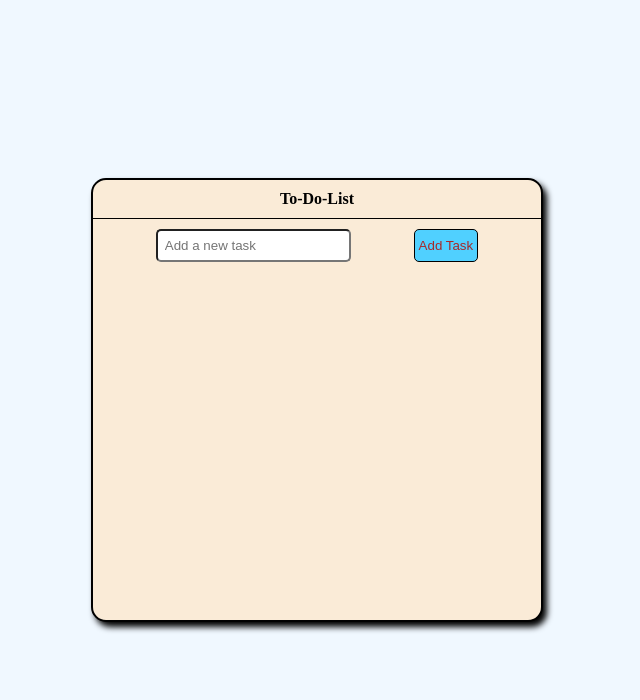
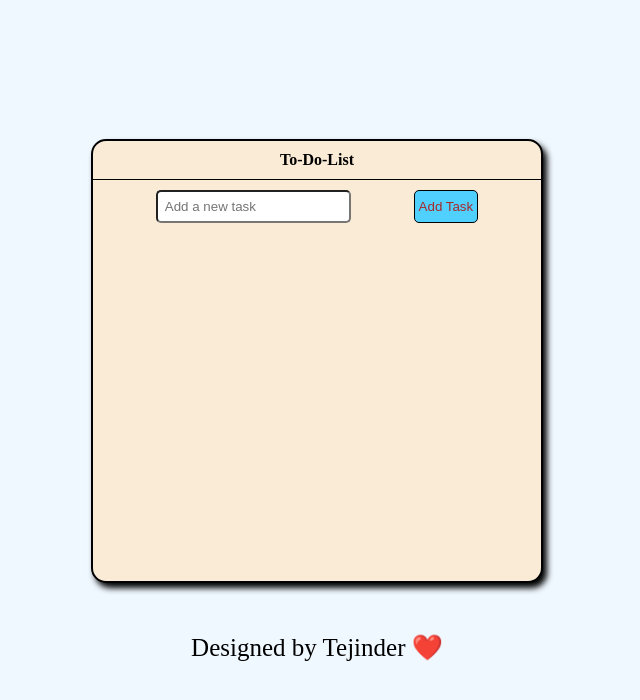
Before and after one commit to Tejinder-Kaur1/To-Do-List, a plain HTML site: page index.html in a window 1280 px wide. Shown: the whole page, without its empty margins (323-963 px from the left). Drawn offline with Linux system fonts and the light colour scheme.

Commit message:
Add Designed by Tejinder and Change CSS

```diff
--- a/index.html
+++ b/index.html
@@ -1,20 +1,23 @@
-<!DOCTYPE html>
+<!doctype html>
 <html lang="en">
   <head>
     <meta charset="UTF-8" />
     <meta name="viewport" content="width=device-width, initial-scale=1.0" />
     <title>To do List</title>
-    <link rel="stylesheet" href="style.css"/>
+    <link rel="stylesheet" href="style.css" />
   </head>
   <body>
     <div class="container">
+      <main>
         <div class="header">To-Do-List</div>
         <div class="addTask">
           <input type="text" placeholder="Add a new task" id="inputTask" />
           <button onclick="addTask()">Add Task</button>
         </div>
         <ul class="taskList" id="taskList"></ul>
+      </main>
     </div>
+    <footer>Designed by Tejinder &#10084;&#65039;</footer>
 
     <script src="script.js"></script>
   </body>
--- a/script.js
+++ b/script.js
@@ -1,8 +1,7 @@
 // let button = document.getElementsByTagName("button");
 // button.addEventListener("click", addTask);
 
-function addTask()
-{
+function addTask() {
   const newTask = document.createElement("li");
   const taskList = document.getElementById("taskList");
   taskList.appendChild(newTask);
--- a/style.css
+++ b/style.css
@@ -7,6 +7,7 @@ body {
   justify-content: center;
   align-items: center;
   height: 100vh;
+  flex-direction: column;
   background-color: aliceblue;
 }
 .container {
@@ -61,3 +62,9 @@ li {
   border-radius: 5px;
   padding: 8px;
 }
+
+footer {
+  text-align: center;
+  margin-top: 50px;
+  font-size: 25px;
+}
```
Lines whose indentation alone changed are shown as unchanged.
